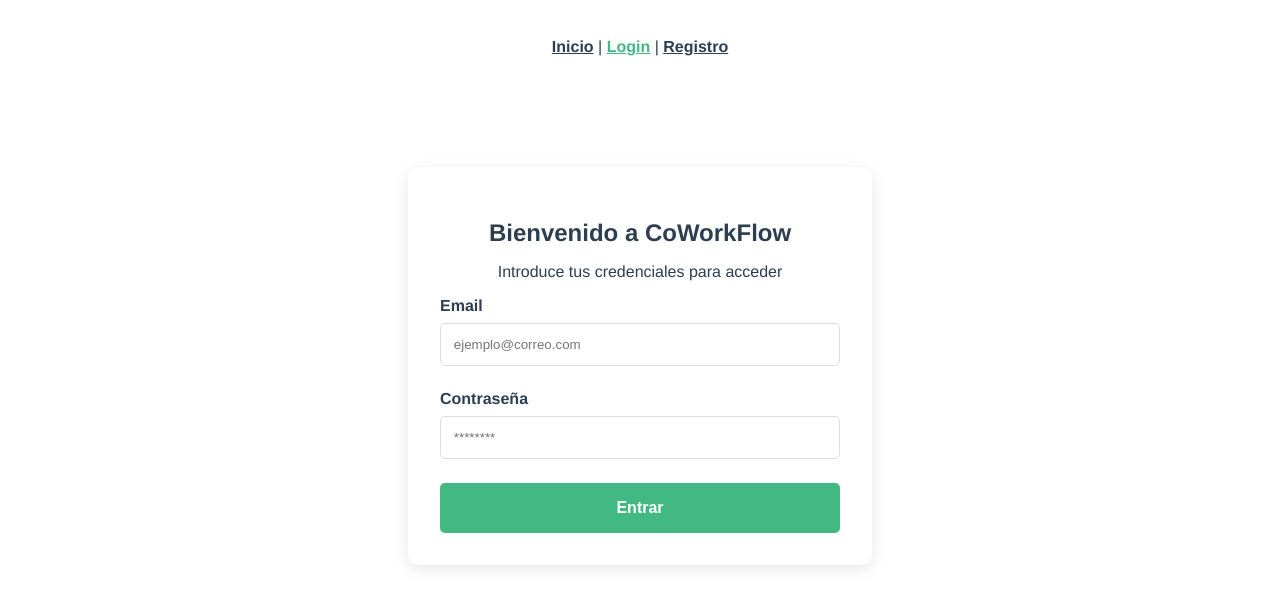
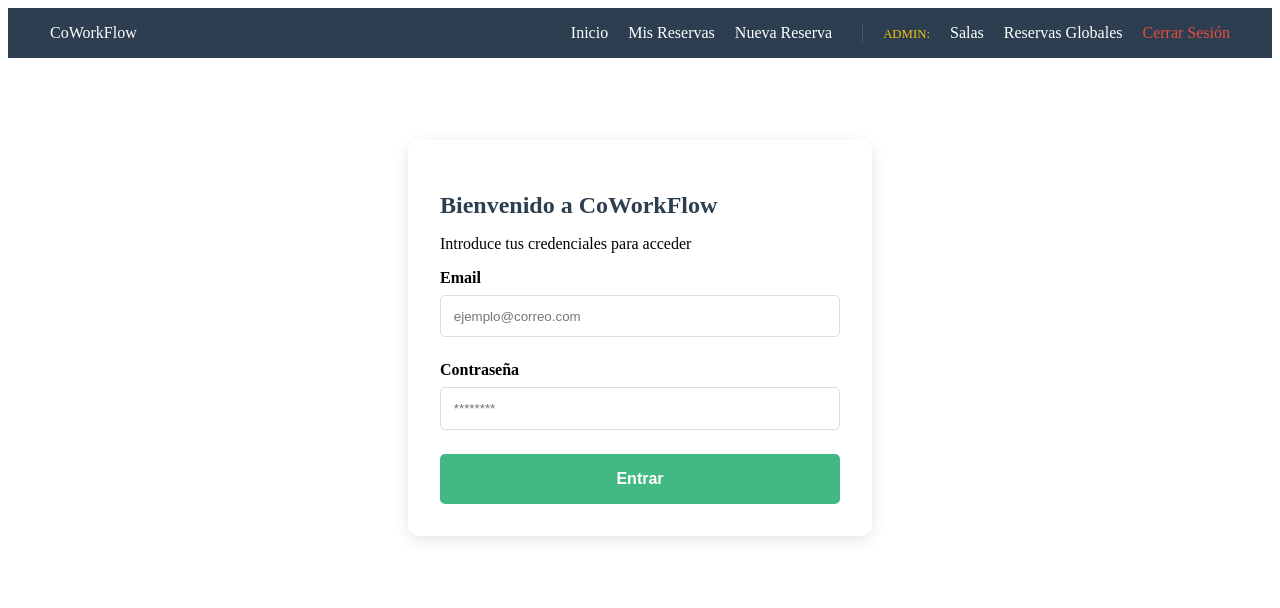
Before and after one commit to minervaros/CoWorkFlow, a Vue app in the folder frontend/: page /login in a window 1280 px wide. Shown: the top 608 px of the page. Built offline with nearby package versions, Linux system fonts and the light colour scheme; sample sign-in values are in the browser's storage.

Commit message:
persistencia de estado y borrado logico de salas

```diff
--- a/frontend/src/App.vue
+++ b/frontend/src/App.vue
@@ -1,28 +1,94 @@
 <template>
-  <nav id="nav">
-    <router-link to="/">Inicio</router-link> |
-    <router-link to="/login">Login</router-link> |
-    <router-link to="/register">Registro</router-link>
-  </nav>
+  <div id="app">
+    <nav class="navbar">
+      <div class="nav-brand">
+        <router-link to="/">CoWorkFlow</router-link>
+      </div>
 
-  <router-view/>
+      <div class="nav-links">
+        <router-link to="/">Inicio</router-link>
+
+        <template v-if="estaLogueado">
+          <router-link to="/mis-reservas">Mis Reservas</router-link>
+          <router-link to="/reservas">Nueva Reserva</router-link>
+
+          <div v-if="esAdmin" class="admin-section">
+            <span class="admin-label">Admin:</span>
+            <router-link to="/admin/salas">Salas</router-link>
+            <router-link to="/admin/reservas">Reservas Globales</router-link>
+          </div>
+        </template>
+
+        <router-link v-if="!estaLogueado" to="/login" class="btn-login">Entrar</router-link>
+        <a v-else @click.prevent="cerrarSesion" href="#" class="btn-logout">Cerrar Sesión</a>
+      </div>
+    </nav>
+
+    <router-view/>
+  </div>
 </template>
 
-<style lang="scss">
-#app {
-  font-family: Avenir, Helvetica, Arial, sans-serif;
-  text-align: center;
-  color: #2c3e50;
-}
-
-#nav {
-  padding: 30px;
-  a {
-    font-weight: bold;
-    color: #2c3e50;
-    &.router-link-exact-active {
-      color: #42b983; // Color verde de Vue
+<script>
+export default {
+  name: 'App',
+  computed: {
+    // Comprobamos si hay un token en el Store de Vuex
+    estaLogueado() {
+      return !!this.$store.state.token;
+    },
+    // Comprobamos el rol para mostrar u ocultar el menú de admin
+    esAdmin() {
+      return this.$store.state.role === 'admin';
+    }
+  },
+  methods: {
+    cerrarSesion() {
+      if (confirm("¿Quieres cerrar sesión?")) {
+        this.$store.dispatch('logout');
+        this.$router.push('/login');
+      }
     }
   }
 }
+</script>
+
+<style lang="scss">
+// Estilos básicos para que el menú se vea profesional
+.navbar {
+  display: flex;
+  justify-content: space-between;
+  align-items: center;
+  padding: 1rem 2rem;
+  background-color: #2c3e50;
+  color: white;
+
+  a {
+    color: white;
+    text-decoration: none;
+    margin: 0 10px;
+    &.router-link-exact-active {
+      color: #42b983; // Color verde para la página activa
+      font-weight: bold;
+    }
+  }
+}
+
+.admin-section {
+  display: inline-block;
+  margin-left: 20px;
+  padding-left: 20px;
+  border-left: 1px solid #555;
+
+  .admin-label {
+    font-size: 0.8rem;
+    color: #f1c40f; // Dorado para resaltar que es Admin
+    text-transform: uppercase;
+    margin-right: 10px;
+  }
+}
+
+.btn-logout {
+  color: #e74c3c !important;
+  cursor: pointer;
+}
 </style>
--- a/frontend/src/router/index.js
+++ b/frontend/src/router/index.js
@@ -35,6 +35,12 @@ const routes = [
     name: 'admin-bookings',
     component: () => import('../views/AdminReservasView.vue'),
     meta: { requiresAuth: true, role: 'admin' }
+  },
+  {
+    path: '/admin/salas',
+    name: 'admin-salas',
+    component: () => import('../views/AdminSalasView.vue'),
+    meta: { requiresAuth: true, role: 'admin' }
   }
 
 ]
@@ -46,17 +52,41 @@ const router = createRouter({
 
 export default router
 
-// Este código se ejecuta antes de cada cambio de página
+
 router.beforeEach((to, from, next) => {
-  // Comprobamos si la ruta a la que va requiere estar logueado
+  const token = localStorage.getItem('user-token');
+  const role = localStorage.getItem('user-role'); // Recuperamos el rol guardado en el login
+
   const rutaProtegida = to.matched.some(record => record.meta.requiresAuth);
-  const estaLogueado = localStorage.getItem('user-token');
+  const soloAdmin = to.matched.some(record => record.meta.role === 'admin');
 
-  if (rutaProtegida && !estaLogueado) {
-    // Si es protegida y no hay token, al Login de cabeza
+  // 1. Si la ruta requiere autenticación y no hay token -> Login
+  if (rutaProtegida && !token) {
     next('/login');
-  } else {
-    // Si todo está bien o la ruta es pública, adelante
+  }
+  // 2. Si la ruta es solo para admin y el rol no es 'admin' -> Home
+  else if (soloAdmin && role !== 'admin') {
+    alert("Acceso denegado: Se requieren permisos de administrador.");
+    next('/'); // Lo mandamos a la home
+  }
+  // 3. En cualquier otro caso (ruta pública o tiene permisos) -> Adelante
+  else {
     next();
   }
 });
+
+
+// // Este código se ejecuta antes de cada cambio de página
+// router.beforeEach((to, from, next) => {
+//   // Comprobamos si la ruta a la que va requiere estar logueado
+//   const rutaProtegida = to.matched.some(record => record.meta.requiresAuth);
+//   const estaLogueado = localStorage.getItem('user-token');
+
+//   if (rutaProtegida && !estaLogueado) {
+//     // Si es protegida y no hay token, al Login de cabeza
+//     next('/login');
+//   } else {
+//     // Si todo está bien o la ruta es pública, adelante
+//     next();
+//   }
+// });
--- a/frontend/src/store/index.js
+++ b/frontend/src/store/index.js
@@ -2,38 +2,50 @@ import { createStore } from 'vuex'
 
 export default createStore({
   state: {
-    // Aquí definimos las variables globales
     token: localStorage.getItem('user-token') || '',
-    user: null
+    user: null,
+    // Añadimos el rol al estado para que Vuex también lo sepa
+    role: localStorage.getItem('user-role') || ''
   },
   getters: {
-    // Para saber de forma rápida si el usuario está logueado
     isLoggedIn: state => !!state.token,
-    getUser: state => state.user
+    getUser: state => state.user,
+    getRole: state => state.role
   },
   mutations: {
+    // IMPORTANTE: Los nombres aquí deben coincidir con los de las acciones
     SET_TOKEN(state, token) {
       state.token = token;
     },
     SET_USER(state, user) {
       state.user = user;
     },
+    SET_ROLE(state, role) {
+      state.role = role;
+    },
     LOGOUT(state) {
       state.token = '';
       state.user = null;
+      state.role = '';
     }
   },
   actions: {
-    saveLogin({ commit }, { token, user }) {
-      localStorage.setItem('user-token', token); // Lo guardamos en el navegador
-      commit('SET_TOKEN', token);
-      commit('SET_USER', user);
+    // Usamos 'payload' para que sea más claro y evitar errores de no-unused-vars
+    saveLogin({ commit }, payload) {
+      // 1. Guardamos en Vuex usando los nombres de las MUTATIONS
+      commit('SET_TOKEN', payload.token);
+      commit('SET_USER', payload.user);
+      commit('SET_ROLE', payload.user.role);
+
+      // 2. Guardamos en LocalStorage para persistencia
+      localStorage.setItem('user-token', payload.token);
+      localStorage.setItem('user-role', payload.user.role);
     },
     logout({ commit }) {
+      // Limpiamos todo al salir
       localStorage.removeItem('user-token');
+      localStorage.removeItem('user-role');
       commit('LOGOUT');
     }
-  },
-  modules: {
   }
 })
--- /dev/null
+++ b/frontend/src/views/AdminSalasView.vue
@@ -0,0 +1,135 @@
+<template>
+  <div class="admin-salas">
+    <div class="header">
+      <h1>Gestión de Espacios</h1>
+      <button @click="abrirModalCrear" class="btn-nuevo">+ Nueva Sala</button>
+    </div>
+
+    <div class="tabla-contenedor">
+      <table>
+        <thead>
+          <tr>
+            <th>Nombre</th>
+            <th>Capacidad</th>
+            <th>Precio/h</th>
+            <th>Estado</th>
+            <th>Acciones</th>
+          </tr>
+        </thead>
+        <tbody>
+          <tr v-for="sala in salas" :key="sala.id">
+            <td><strong>{{ sala.name }}</strong></td>
+            <td>{{ sala.capacity }} personas</td>
+            <td>{{ sala.price_per_hour }}€</td>
+            <td>
+              <span :class="['status-pill', sala.is_active ? 'activo' : 'inactivo']">
+                {{ sala.is_active ? 'Activa' : 'Fuera de servicio' }}
+              </span>
+            </td>
+            <td>
+              <button @click="abrirModalEditar(sala)" class="btn-edit">Editar</button>
+              <button @click="alternarEstado(sala)" class="btn-toggle">
+                {{ sala.is_active ? 'Desactivar' : 'Activar' }}
+              </button>
+            </td>
+          </tr>
+        </tbody>
+      </table>
+    </div>
+
+    <div v-if="mostrarModal" class="modal-overlay">
+      <div class="modal">
+        <h2>{{ editando ? 'Editar Sala' : 'Nueva Sala' }}</h2>
+        <form @submit.prevent="guardarSala">
+          <input v-model="form.name" placeholder="Nombre de la sala" required />
+          <input v-model.number="form.capacity" type="number" placeholder="Capacidad" required />
+          <input v-model.number="form.price_per_hour" type="number" step="0.01" placeholder="Precio por hora" required />
+          <textarea v-model="form.description" placeholder="Descripción de la sala"></textarea>
+
+          <div class="modal-btns">
+            <button type="button" @click="mostrarModal = false">Cancelar</button>
+            <button type="submit" class="btn-save">Guardar Cambios</button>
+          </div>
+        </form>
+      </div>
+    </div>
+  </div>
+</template>
+
+<script>
+import axios from 'axios';
+
+export default {
+  data() {
+    return {
+      salas: [],
+      mostrarModal: false,
+      editando: false,
+      form: { id: null, name: '', capacity: null, price_per_hour: null, description: '' }
+    };
+  },
+  async created() {
+    this.cargarSalas();
+  },
+  methods: {
+    async cargarSalas() {
+      const res = await axios.get('http://localhost:8000/api/rooms/', {
+        headers: { Authorization: `Bearer ${localStorage.getItem('user-token')}` }
+      });
+      this.salas = res.data;
+    },
+    abrirModalCrear() {
+      this.editando = false;
+      this.form = { id: null, name: '', capacity: null, price_per_hour: null, description: '' };
+      this.mostrarModal = true;
+    },
+    abrirModalEditar(sala) {
+      this.editando = true;
+      this.form = { ...sala };
+      this.mostrarModal = true;
+    },
+    async guardarSala() {
+      const token = localStorage.getItem('user-token');
+      try {
+        if (this.editando) {
+          await axios.put(`http://localhost:8000/api/rooms/${this.form.id}`, this.form, {
+            headers: { Authorization: `Bearer ${token}` }
+          });
+        } else {
+          await axios.post('http://localhost:8000/api/rooms/', this.form, {
+            headers: { Authorization: `Bearer ${token}` }
+          });
+        }
+        this.mostrarModal = false;
+        this.cargarSalas();
+      } catch (e) { alert("Error al guardar la sala"); }
+    },
+    async alternarEstado(sala) {
+      const nuevoEstado = !sala.is_active;
+      const token = localStorage.getItem('user-token');
+      try {
+        await axios.put(`http://localhost:8000/api/rooms/${sala.id}`, { is_active: nuevoEstado }, {
+          headers: { Authorization: `Bearer ${token}` }
+        });
+        sala.is_active = nuevoEstado;
+      } catch (e) { alert("Error al cambiar estado"); }
+    }
+  }
+};
+</script>
+
+<style scoped>
+.admin-salas { padding: 2rem; }
+.header { display: flex; justify-content: space-between; align-items: center; margin-bottom: 2rem; }
+.btn-nuevo { background: #27ae60; color: white; border: none; padding: 10px 20px; border-radius: 8px; cursor: pointer; }
+
+.status-pill { padding: 4px 10px; border-radius: 12px; font-size: 0.8rem; font-weight: bold; }
+.status-pill.activo { background: #e1f7e7; color: #27ae60; }
+.status-pill.inactivo { background: #fdeaea; color: #eb5757; }
+
+/* Estilos del Modal */
+.modal-overlay { position: fixed; top: 0; left: 0; width: 100%; height: 100%; background: rgba(0,0,0,0.5); display: flex; align-items: center; justify-content: center; }
+.modal { background: white; padding: 2rem; border-radius: 12px; width: 400px; display: flex; flex-direction: column; gap: 1rem; }
+.modal input, .modal textarea { padding: 10px; border: 1px solid #ddd; border-radius: 6px; }
+.btn-save { background: #3498db; color: white; border: none; padding: 10px; border-radius: 6px; cursor: pointer; }
+</style>
--- a/frontend/src/views/HacerReservasView.vue
+++ b/frontend/src/views/HacerReservasView.vue
@@ -53,6 +53,13 @@ export default {
   },
   methods: {
     async confirmarReserva() {
+
+        if (this.horaFin <= this.horaInicio) {
+            this.esError = true;
+            this.mensaje = "La hora de finalización debe ser posterior a la de inicio.";
+            return;
+        }
+
         this.cargando = true;
         this.mensaje = '';
 
--- a/frontend/src/views/HomeView.vue
+++ b/frontend/src/views/HomeView.vue
@@ -8,12 +8,12 @@
     <div class="contenedor-principal">
       <div v-if="cargando" class="spinner">Cargando salas disponibles...</div>
 
-      <div v-else-if="salas.length === 0" class="sin-salas">
+      <div v-else-if="salasVisibles.length === 0" class="sin-salas">
         No hay salas disponibles en este momento.
       </div>
 
       <div v-else class="grid-salas">
-        <div v-for="sala in salas" :key="sala.id" class="tarjeta-sala">
+        <div v-for="sala in salasVisibles" :key="sala.id" class="tarjeta-sala">
           <div class="info-sala">
             <h3>{{ sala.name }}</h3>
             <p>{{ sala.description }}</p>
@@ -26,6 +26,8 @@
             </button>
           </div>
         </div>
+
+
       </div>
     </div>
   </div>
@@ -60,6 +62,12 @@ export default {
         path: '/reservas',
         query: { sala: sala.id, nombre: sala.name }
       });
+    }
+  },
+  computed: {
+    salasVisibles() {
+      // Solo mostramos las salas que tengan is_active === true
+      return this.salas.filter(sala => sala.is_active === true);
     }
   }
 }
--- a/frontend/src/views/LoginView.vue
+++ b/frontend/src/views/LoginView.vue
@@ -51,7 +51,7 @@ export default {
           token: respuesta.data.access_token,
           user: {
             email: this.email,
-            role: respuesta.data.role // Si tu backend lo devuelve
+            role: respuesta.data.user.role // Si tu backend lo devuelve
           }
         });
 
--- a/frontend/src/views/UserReservasView.vue
+++ b/frontend/src/views/UserReservasView.vue
@@ -96,6 +96,7 @@ export default {
         alert(error.response?.data?.message || "No se pudo cancelar la reserva");
       }
     }
+
   }
 };
 </script>
```
Also changed, not shown: 2 other files (tests, documents, lock files or other folders).
